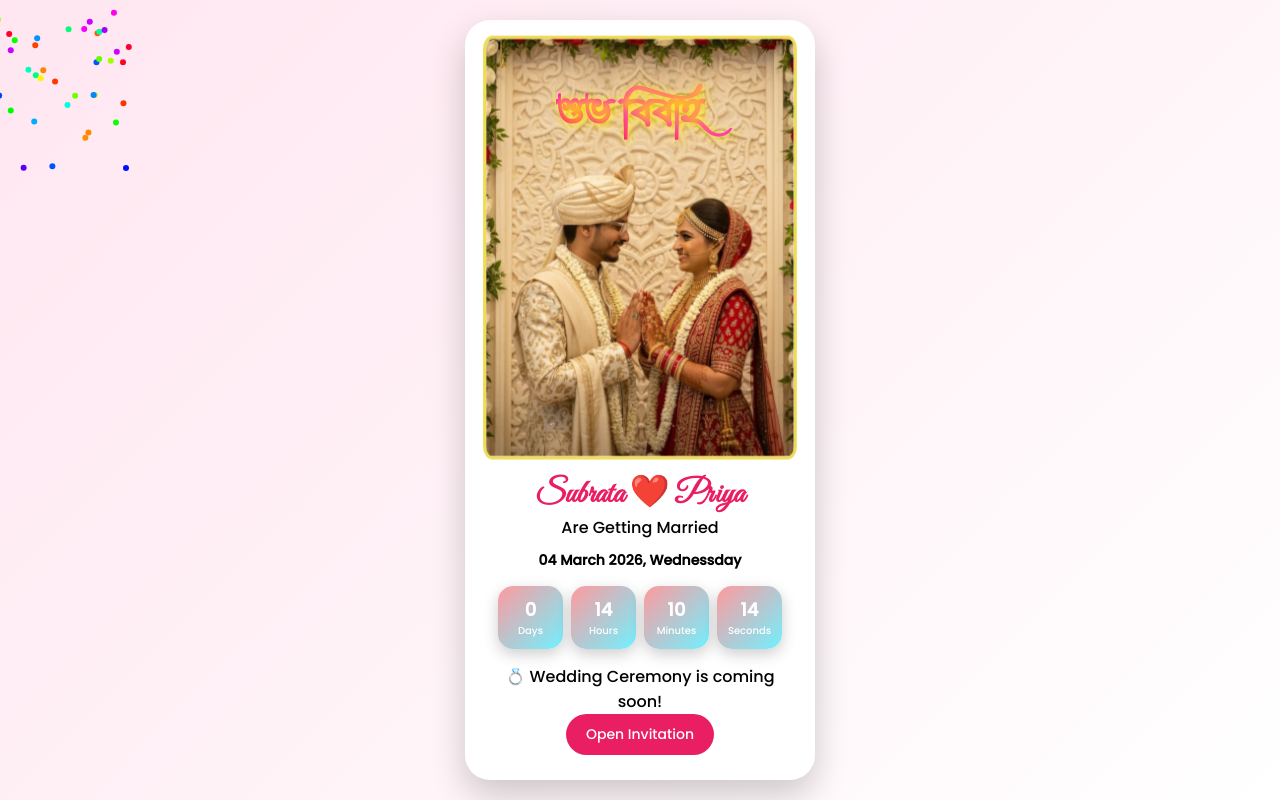
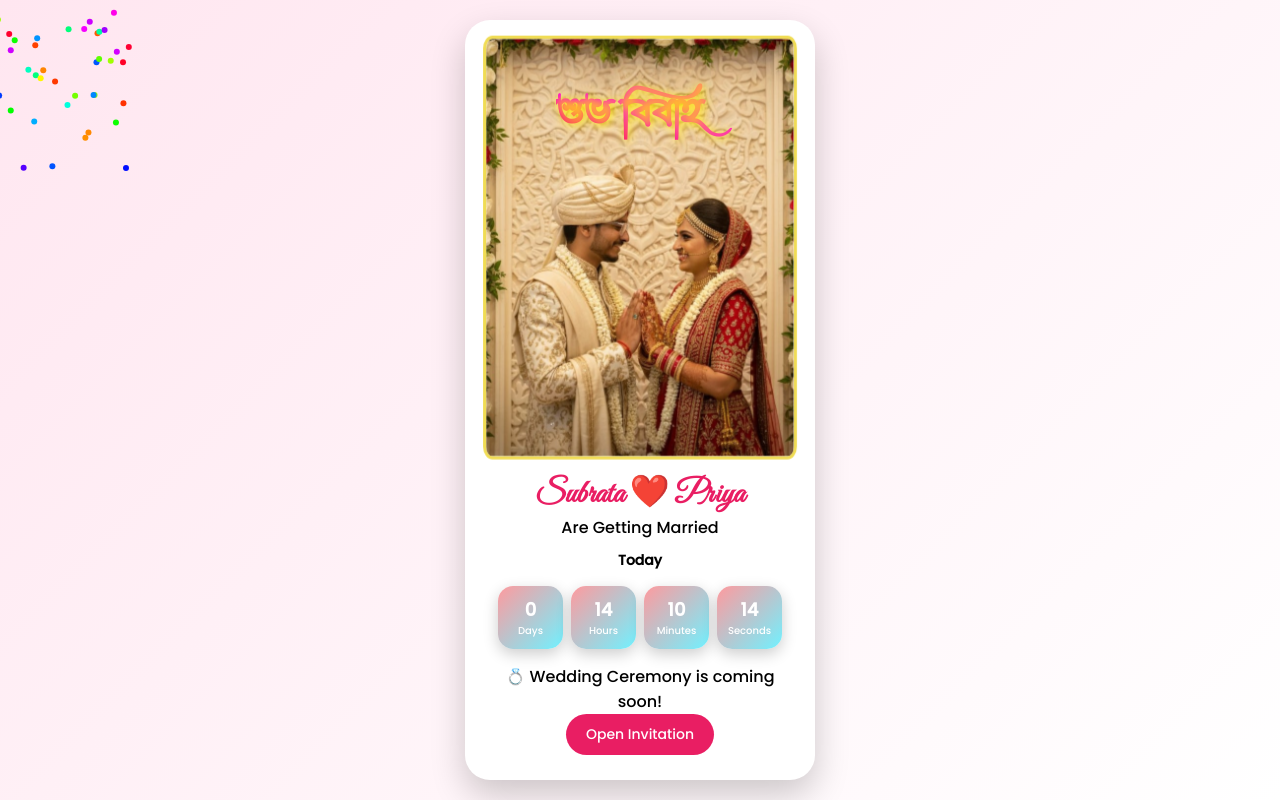
Before and after one commit to subrata-weds-priya/subrata-weds-priya, a plain HTML site: page index.html in a window 1280 px wide. Drawn offline with Linux system fonts and the light colour scheme.

Commit message:
Update index.html

```diff
--- a/index.html
+++ b/index.html
@@ -39,7 +39,7 @@
 
             <h1>Subrata ❤️ Priya</h1>
             <p>Are Getting Married</p>
-            <p class="date">04 March 2026, Wednessday</p>
+            <p class="date">Today</p>
 
             <div class="countdown">
                 <div class="time-box">
```
